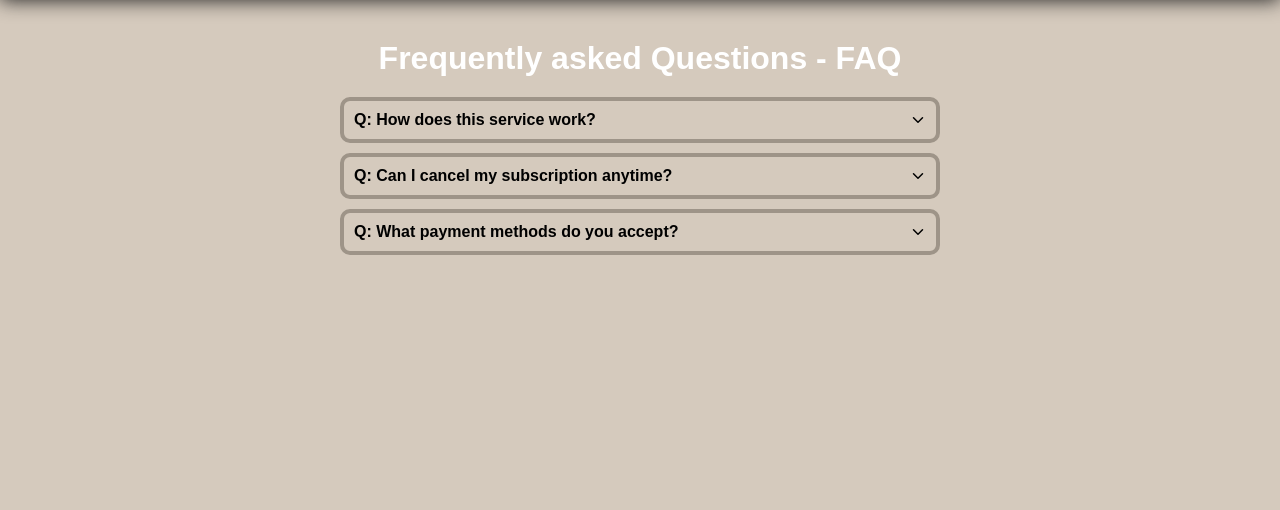
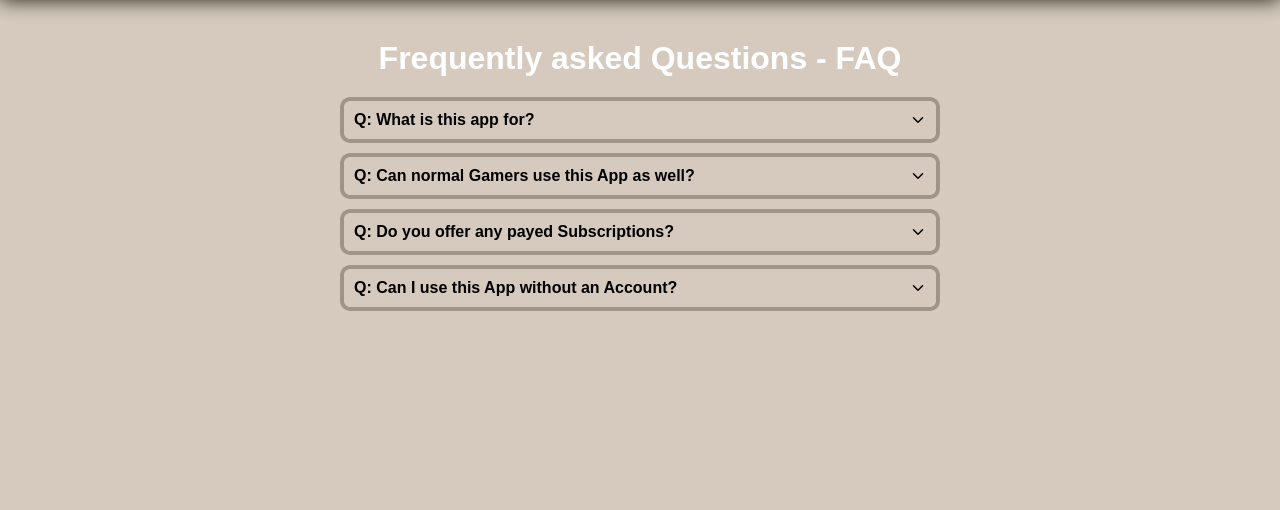
Before and after one commit to MerlinJu/Flask-Website, a Flask app: page /contact in a window 1280 px wide. Shown: the part 50-560 px from the top of the page. Run offline with Flask 3, Linux system fonts and the light colour scheme.

Commit message:
contact_commit

```diff
--- a/templates/contact.html
+++ b/templates/contact.html
@@ -11,35 +11,48 @@
 
             <div class="faq-element">
                 <div class="faq-element-main">
-                    <div class="faq-question">Q: How does this service work?</div>
+                    <div class="faq-question">Q: What is this app for?</div>
                     <ion-icon id="drop-down" class="drop-down" name="chevron-down-outline"></ion-icon>
                     <ion-icon id="drop-up" class="drop-up" name="chevron-up-outline"></ion-icon>
                 </div>
                 <div class="faq-answer">
-                A: Lorem ipsum dolor sit amet, consectetur adipiscing elit. Suspendisse pretium tortor sit amet justo ultrices
-                suscipit. Phasellus tempus nisl non mi aliquet, vitae rhoncus lectus facilisis.
+                    A: This App is made for gamers or other partys that are participating in the area of E-sports, which can be the Team Members, Coaches, Organizers and more.
                 </div>
             </div>
+
             <div class="faq-element">
                 <div class="faq-element-main">
-                    <div class="faq-question">Q: Can I cancel my subscription anytime?</div>
+                    <div class="faq-question">Q: Can normal Gamers use this App as well?</div>
                     <ion-icon id="drop-down" class="drop-down" name="chevron-down-outline"></ion-icon>
                     <ion-icon id="drop-up" class="drop-up" name="chevron-up-outline"></ion-icon>
                 </div>
                 <div class="faq-answer">
-                A: Yes, you can cancel your subscription at any time. Lorem ipsum dolor sit amet, consectetur adipiscing elit.
-                Suspendisse pretium tortor sit amet justo ultrices suscipit. Phasellus tempus nisl non mi aliquet.
+                A: Yes, you can use this App even if you do not want to participate in Tournaments or want to get into E-sports.
+                But it is required for you in this context to mention this is you Account Information to help other people with their search.
+
                 </div>
             </div>
+
             <div class="faq-element">
                 <div class="faq-element-main">
-                    <div class="faq-question">Q: What payment methods do you accept?</div>
+                    <div class="faq-question">Q: Do you offer any payed Subscriptions?</div>
                     <ion-icon id="drop-down" class="drop-down" name="chevron-down-outline"></ion-icon>
                     <ion-icon id="drop-up" class="drop-up" name="chevron-up-outline"></ion-icon>
                 </div>
                 <div class="faq-answer">
-                A: We accept all major credit cards and PayPal. Lorem ipsum dolor sit amet, consectetur adipiscing elit.
-                Suspendisse pretium tortor sit amet justo ultrices suscipit. Phasellus tempus nisl non mi aliquet.
+                A: We do not offer any Premium Subscriptions yet.
+                </div>
+            </div>
+
+            <div class="faq-element">
+                <div class="faq-element-main">
+                    <div class="faq-question">Q: Can I use this App without an Account?</div>
+                    <ion-icon id="drop-down" class="drop-down" name="chevron-down-outline"></ion-icon>
+                    <ion-icon id="drop-up" class="drop-up" name="chevron-up-outline"></ion-icon>
+                </div>
+                <div class="faq-answer">
+                A: No, we strictly forbid users without an registered Account to use any of our Services.
+                This is because the Users on this App are searching for serious reasons and to prevent any trolling or other inappropriate behaviour from non-registred accounts.
                 </div>
             </div>
 
@@ -99,49 +112,33 @@
         const maxlength = parseInt(textarea.getAttribute('maxlength'));
         const currentlength = textarea.value.length;
         const remaininglength = maxlength - currentlength;
-
         counter.textContent = remaininglength;
-
     });
 
 
     const faqQuestions = document.querySelectorAll('.faq-question');
+    const dropups = document.getElementsByClassName('drop-up');
 
-    const dropdown = document.getElementById('drop-down');
-    const dropup = document.getElementById('drop-up');
-
-    var elems = document.getElementsByClassName('drop-up');
-    for (var i=0;i<elems.length;i+=1) {
-        console.log(elems[i]);
-        elems[i].style.display = 'none';
+    for (var i = 0; i < dropups.length; i += 1) {
+        dropups[i].style.display = 'none';
     }
 
     faqQuestions.forEach((question) => {
+        var dropdown = question.parentElement;
+        dropdown = dropdown.querySelector('.drop-down');
+        var dropup = question.parentElement;
+        dropup = dropup.querySelector('.drop-up');
+        var answer = question.parentElement;
+        var answer = answer.nextElementSibling;
+
         question.addEventListener('click', () => {
-        question.classList.toggle('active');
-        let element = question.parentElement;
-        answer = element.nextElementSibling;
-        answer.style.display = answer.style.display === 'block' ? 'none' : 'block';
-        // let step = 0; step < 5; step++
+            question.classList.toggle('active');
+            answer.style.display = answer.style.display === 'block' ? 'none' : 'block';
+            dropdown.style.display = dropdown.style.display === 'none' ? 'block' : 'none';
+            dropup.style.display = dropup.style.display === 'none' ? 'block' : 'none';
+    });
+});
 
-        dropdown.style.display = dropdown.style.display === 'none' ? 'block' : 'none';
-        dropup.style.display = dropup.style.display === 'none' ? 'block' : 'none';
-
-
-
-
-        // if (dropup.style.display == 'none') {
-        //     dropdown.style.display = 'block';
-        // }
-        // else {
-        //     dropdown.style.display = 'none';
-        // }
-
-        // dropup.style.display = dropup.style.display === 'block' ? 'none' : 'block';
-        // dropdown.style.display = dropdown.style.display === 'none' ? 'block' : 'none';
-
-        });
-    });
 
 
 
```
